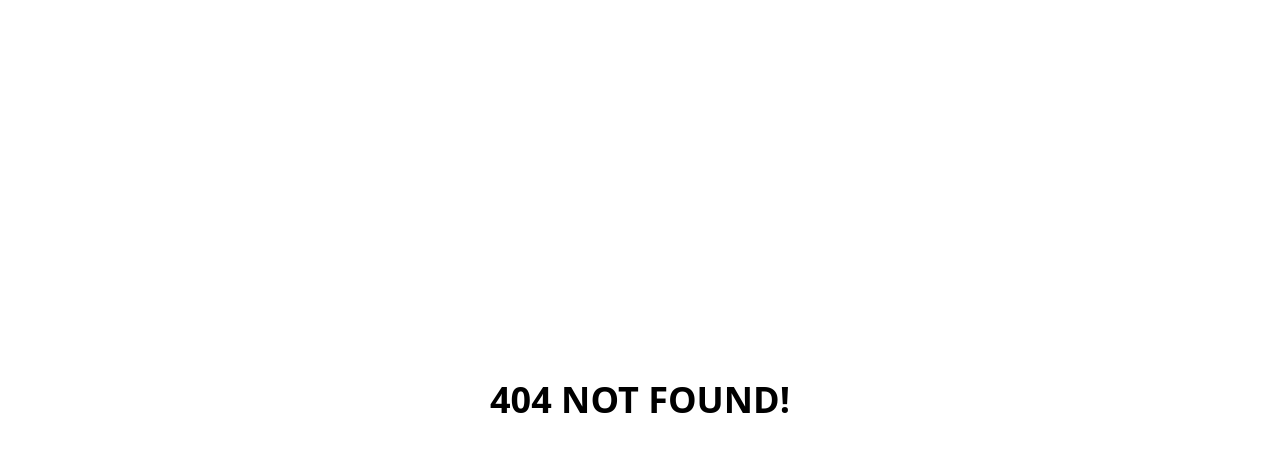
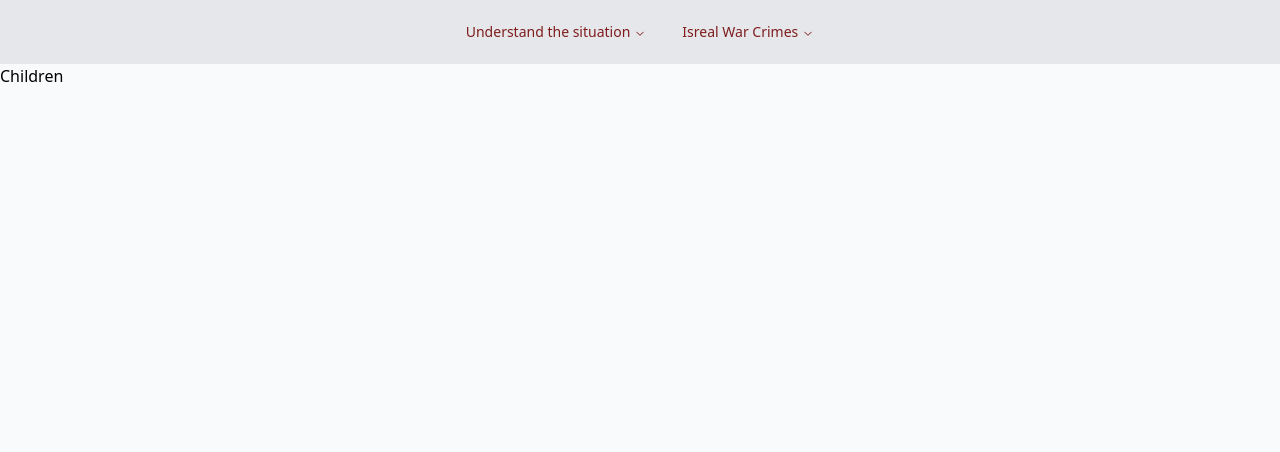
Before and after one commit to IxBahy/Truth_In_Gaza, a React (Vite) app: page /Crimes/Children in a window 1280 px wide. Before the commit this address had no page. Shown: the top 452 px of the page. Built offline with nearby package versions, Linux system fonts and the light colour scheme.

Commit message:
add: basic pages in the app

```diff
--- a/src/Pages/Home.tsx
+++ b/src/Pages/Home.tsx
@@ -2,7 +2,8 @@ import NavGrid from "@/components/NavGrid";
 
 const Home = () => {
 	const imgUrl = new URL("../../bloody_isreal.webp", import.meta.url).href;
-
+	// KOSO5T ISRAEL
+	//W KOSO5T AMRIKKKA
 	return (
 		<section>
 			<div className=" text-center mt-8 mx-auto w-[360px]">
--- /dev/null
+++ b/src/Pages/ImagesTable.tsx
@@ -0,0 +1,13 @@
+import { useParams } from "react-router-dom";
+
+const ImagesTable = () => {
+	let { name } = useParams();
+
+	return (
+		<>
+			<div>{name}</div>
+		</>
+	);
+};
+
+export default ImagesTable;
--- /dev/null
+++ b/src/Pages/Threads.tsx
@@ -0,0 +1,5 @@
+const Threads = () => {
+	return <></>;
+};
+
+export default Threads;
```
Also changed, not shown: src/App.tsx (+8 -2 lines).
